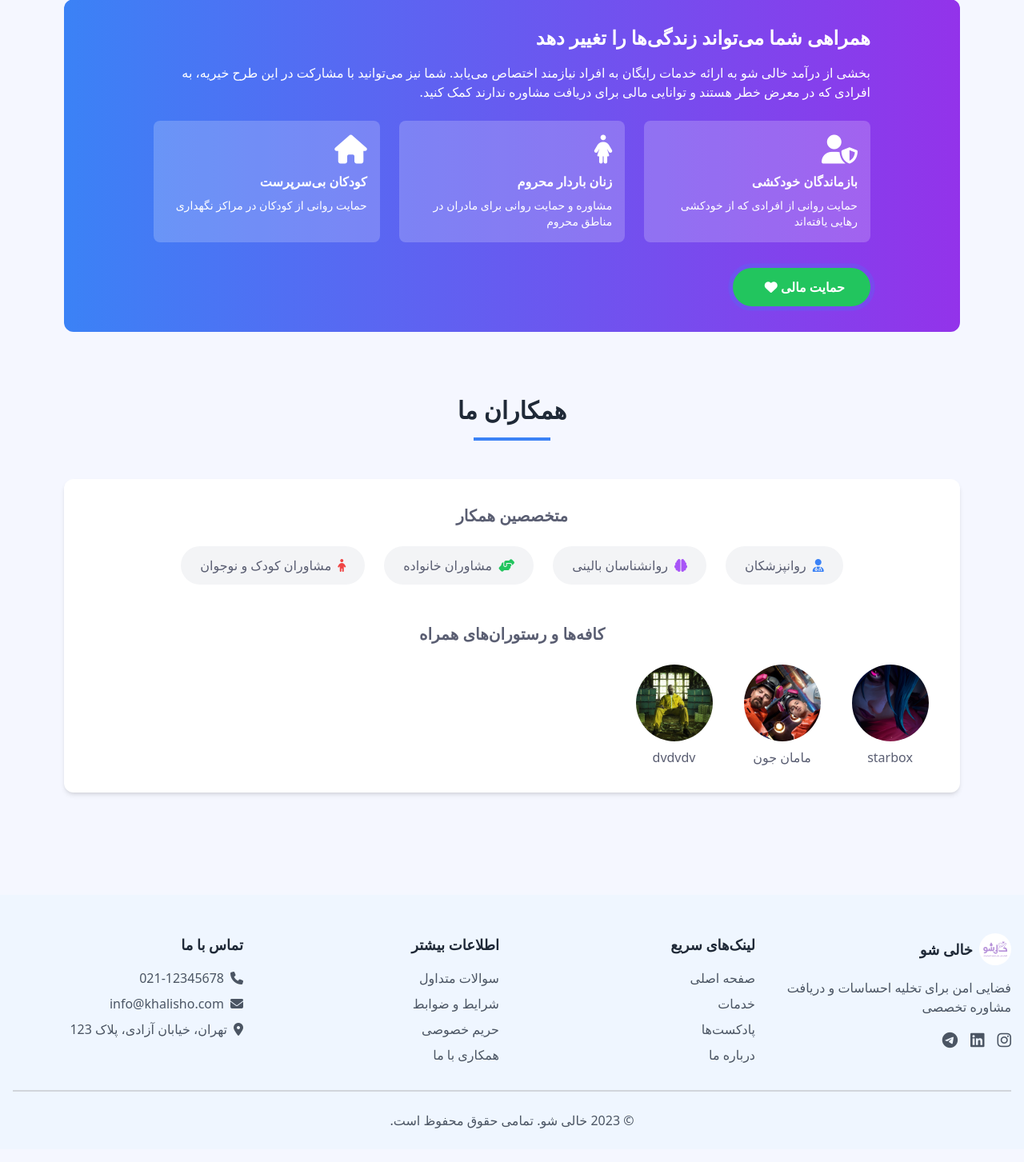
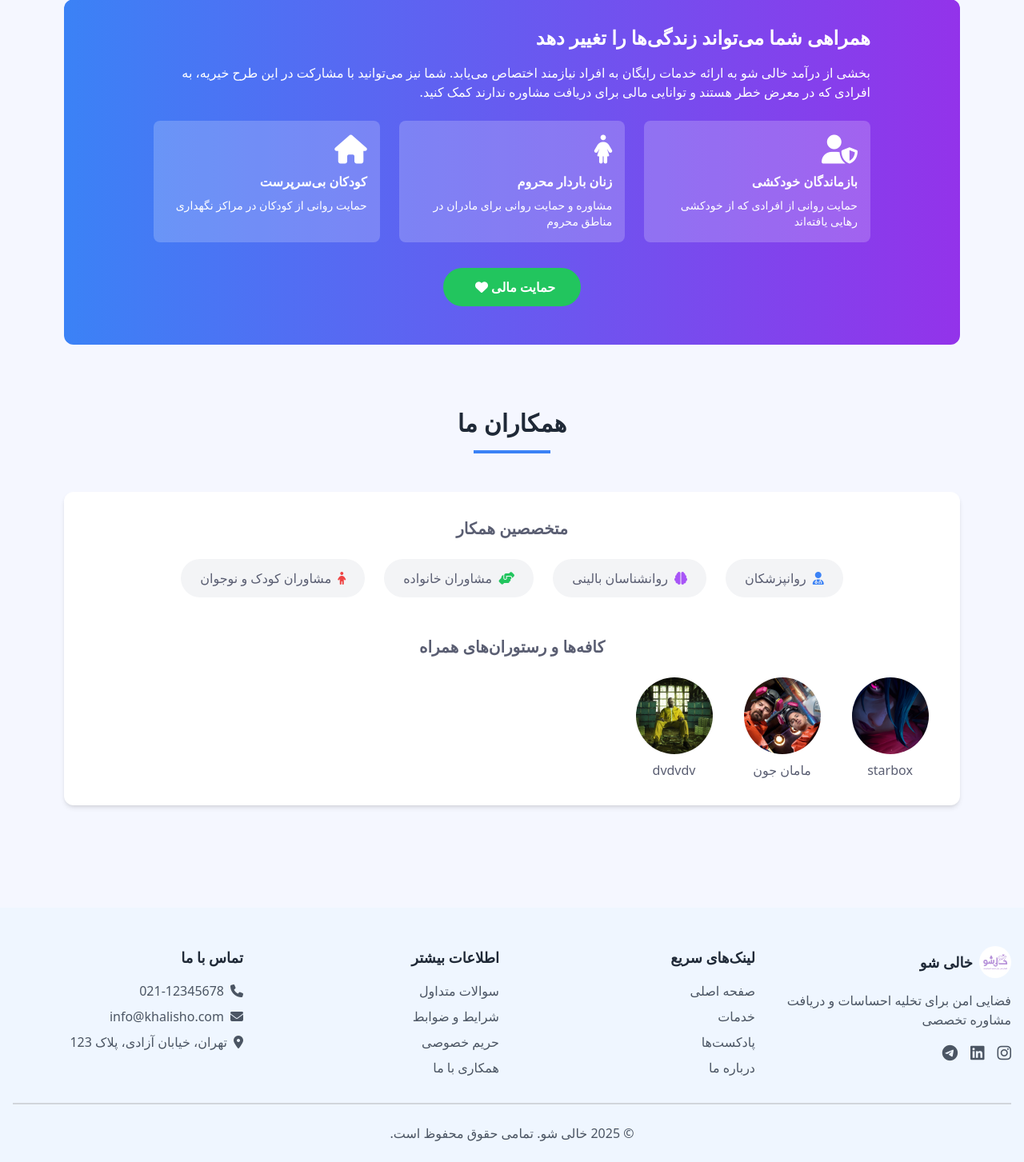
Before and after one commit to Sajjadshkh/khali_sho, a Django app: page /aboutus/ in a window 1280 px wide. Shown: the part 2921-4374 px from the top of the page at 80% size. Before the commit the page ends 4332 px from the top, so only its background shows below. Run offline with Django 5.2, Linux system fonts and the light colour scheme; data comes from the database, SQL or seed files in the repository; both versions use the stored data as it was after the commit; some libraries are stand-ins or nearby versions.

Commit message:
fix: donation and footer

```diff
--- a/templates/includes/footer.html
+++ b/templates/includes/footer.html
@@ -80,7 +80,7 @@
             </div>
 
             <div class="footer-divider pt-6 text-center text-gray-600">
-                <p>© 2023 خالی شو. تمامی حقوق محفوظ است.</p>
+                <p>© 2025 خالی شو. تمامی حقوق محفوظ است.</p>
             </div>
         </div>
     </footer>
@@ -140,7 +140,7 @@
                 </div>
             </div>
             <div class="border-t border-gray-800 mt-8 pt-8 text-center text-gray-500">
-                <p>© 2023 خالی شو - تمام حقوق محفوظ است</p>
+                <p>© 2025 خالی شو - تمام حقوق محفوظ است</p>
             </div>
         </div>
     </footer>
--- a/us/templates/us/aboutus.html
+++ b/us/templates/us/aboutus.html
@@ -229,10 +229,12 @@
                             <p class="text-sm">حمایت روانی از کودکان در مراکز نگهداری</p>
                         </div>
                     </div>
-                    <a href="{% url 'us:donation' %}" class="donate-btn bg-green-500 hover:bg-green-600 text-white font-bold py-3 px-8 rounded-full transition duration-300 mx-auto block inline-block text-center">
-                        حمایت مالی
-                        <i class="fas fa-heart ml-2"></i>
-                    </a>
+                    <div class="w-full text-center my-4">
+                        <a href="{% url 'us:donation' %}" class="bg-green-500 hover:bg-green-600 text-white font-bold py-3 px-8 rounded-full transition duration-300 inline-block">
+                          حمایت مالی
+                          <i class="fas fa-heart ml-2"></i>
+                        </a>
+                    </div>
                 </div>
             </div>
         </section>
```
Also changed, not shown: db.sqlite3.
